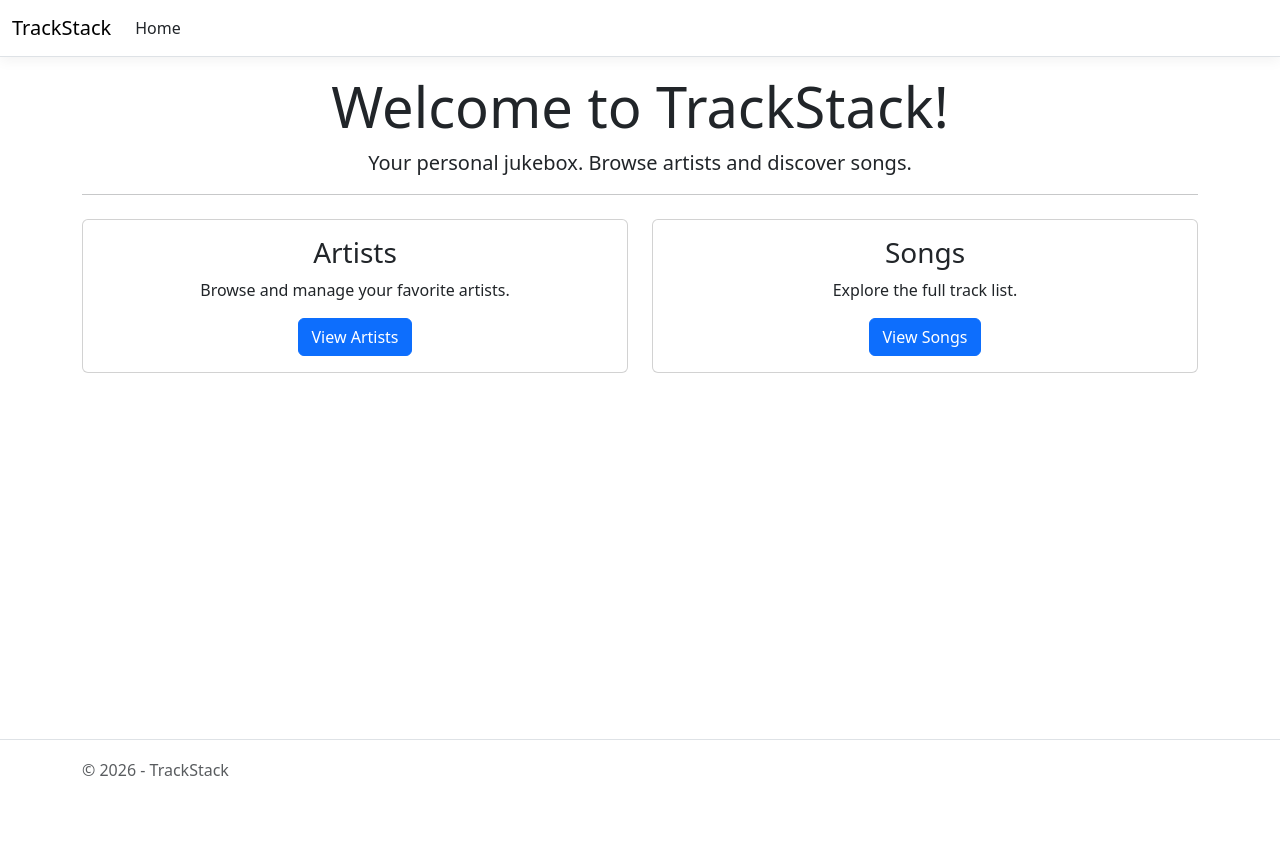
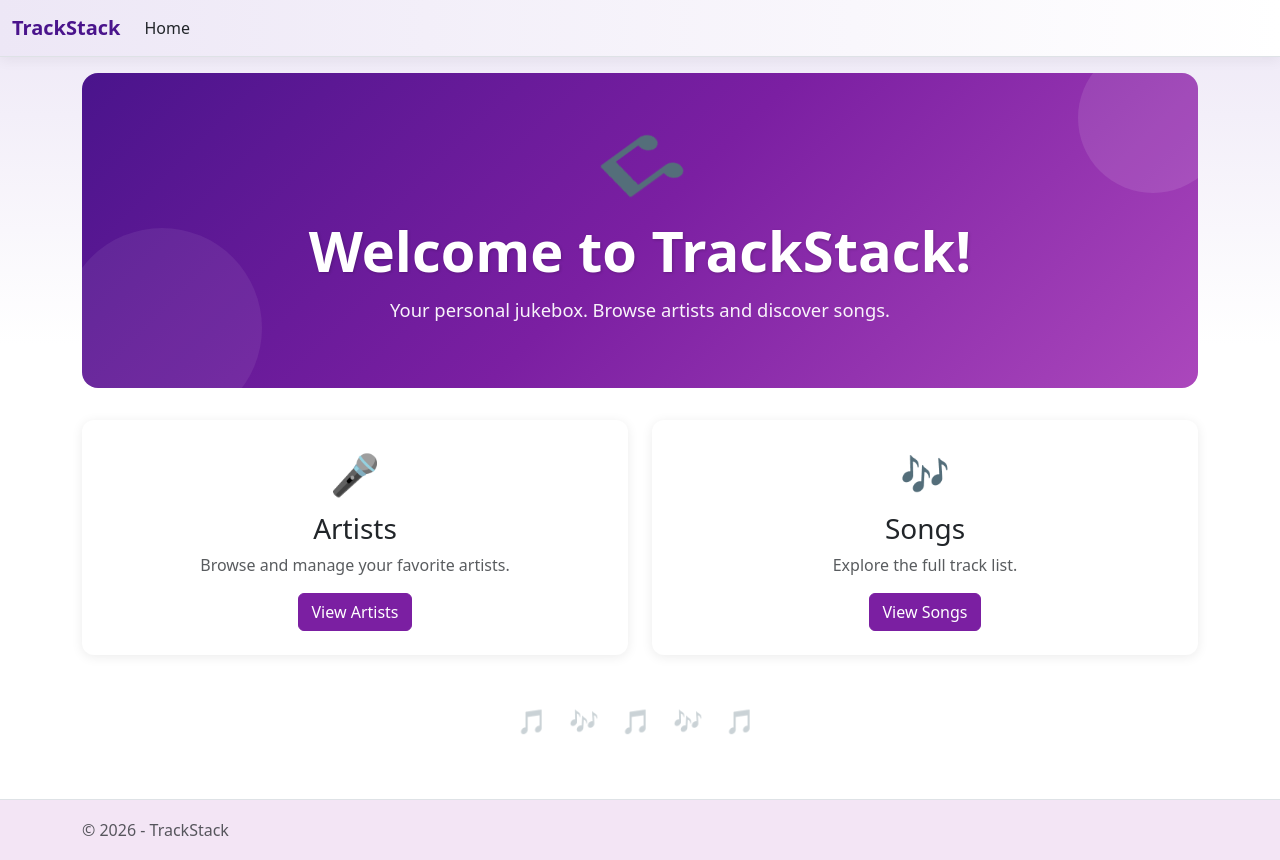
Before and after one commit to johncross116/Lumivate.AspDotNetPractice, an ASP.NET Core app: page / in a window 1280 px wide. Before the commit the page ends 776 px from the top, so only its background shows below. Run offline with ASP.NET Core 8, Linux system fonts and the light colour scheme; style sheets or scripts are compiled from the project's sources.

Commit message:
Add fun music-themed styles and graphics to TrackStack demo
Co-Authored-By: johncross116@gmail.com <johncross116@gmail.com>

```diff
--- a/Lumivate.TrackStack/Lumivate.TrackStack/Views/Home/Index.cshtml
+++ b/Lumivate.TrackStack/Lumivate.TrackStack/Views/Home/Index.cshtml
@@ -2,28 +2,33 @@
     ViewData["Title"] = "Home Page";
 }
 
-<div class="text-center">
-    <h1 class="display-4">Welcome to TrackStack!</h1>
+<div class="music-hero text-center">
+    <div class="vinyl-spin" aria-hidden="true">&#x1F3B5;</div>
+    <h1 class="display-4" style="color: white;">Welcome to TrackStack!</h1>
     <p class="lead">Your personal jukebox. Browse artists and discover songs.</p>
-    <hr />
-    <div class="row mt-4">
-        <div class="col-md-6">
-            <div class="card">
-                <div class="card-body text-center">
-                    <h3>Artists</h3>
-                    <p>Browse and manage your favorite artists.</p>
-                    <a asp-controller="Artists" asp-action="Index" class="btn btn-primary">View Artists</a>
-                </div>
+</div>
+
+<div class="row mt-4">
+    <div class="col-md-6 mb-3">
+        <div class="card h-100">
+            <div class="card-body text-center p-4">
+                <div style="font-size: 2.5rem;">&#x1F3A4;</div>
+                <h3 class="mt-2">Artists</h3>
+                <p class="text-muted">Browse and manage your favorite artists.</p>
+                <a asp-controller="Artists" asp-action="Index" class="btn btn-primary">View Artists</a>
             </div>
         </div>
-        <div class="col-md-6">
-            <div class="card">
-                <div class="card-body text-center">
-                    <h3>Songs</h3>
-                    <p>Explore the full track list.</p>
-                    <a asp-controller="Songs" asp-action="Index" class="btn btn-primary">View Songs</a>
-                </div>
+    </div>
+    <div class="col-md-6 mb-3">
+        <div class="card h-100">
+            <div class="card-body text-center p-4">
+                <div style="font-size: 2.5rem;">&#x1F3B6;</div>
+                <h3 class="mt-2">Songs</h3>
+                <p class="text-muted">Explore the full track list.</p>
+                <a asp-controller="Songs" asp-action="Index" class="btn btn-primary">View Songs</a>
             </div>
         </div>
     </div>
 </div>
+
+<div class="music-wave" aria-hidden="true">&#x1F3B5; &#x1F3B6; &#x1F3B5; &#x1F3B6; &#x1F3B5;</div>
--- a/Lumivate.TrackStack/Lumivate.TrackStack/Views/Shared/_Layout.cshtml
+++ b/Lumivate.TrackStack/Lumivate.TrackStack/Views/Shared/_Layout.cshtml
@@ -11,9 +11,9 @@
 </head>
 <body>
     <header>
-        <nav class="navbar navbar-expand-sm navbar-toggleable-sm navbar-light bg-white border-bottom box-shadow mb-3">
+        <nav class="navbar navbar-expand-sm navbar-toggleable-sm navbar-light border-bottom box-shadow mb-3" style="background: linear-gradient(90deg, #ede7f6, #ffffff);">
             <div class="container-fluid">
-                <a class="navbar-brand" asp-area="" asp-controller="Home" asp-action="Index">TrackStack</a>
+                <a class="navbar-brand" asp-area="" asp-controller="Home" asp-action="Index" style="font-weight: 700; color: #4a148c;">TrackStack</a>
                 <button class="navbar-toggler" type="button" data-bs-toggle="collapse" data-bs-target=".navbar-collapse" aria-controls="navbarSupportedContent"
                         aria-expanded="false" aria-label="Toggle navigation">
                     <span class="navbar-toggler-icon"></span>
--- a/Lumivate.TrackStack/Lumivate.TrackStack/Views/Shared/_Layout.cshtml.css
+++ b/Lumivate.TrackStack/Lumivate.TrackStack/Views/Shared/_Layout.cshtml.css
@@ -5,22 +5,33 @@ a.navbar-brand {
   white-space: normal;
   text-align: center;
   word-break: break-all;
+  font-size: 1.3rem;
+  letter-spacing: 0.02em;
 }
 
 a {
-  color: #0077cc;
+  color: #7b1fa2;
+}
+
+a:hover {
+  color: #4a148c;
 }
 
 .btn-primary {
   color: #fff;
-  background-color: #1b6ec2;
-  border-color: #1861ac;
+  background-color: #7b1fa2;
+  border-color: #7b1fa2;
+}
+
+.btn-primary:hover {
+  background-color: #4a148c;
+  border-color: #4a148c;
 }
 
 .nav-pills .nav-link.active, .nav-pills .show > .nav-link {
   color: #fff;
-  background-color: #1b6ec2;
-  border-color: #1861ac;
+  background-color: #7b1fa2;
+  border-color: #7b1fa2;
 }
 
 .border-top {
--- a/Lumivate.TrackStack/Lumivate.TrackStack/wwwroot/css/site.css
+++ b/Lumivate.TrackStack/Lumivate.TrackStack/wwwroot/css/site.css
@@ -19,6 +19,8 @@ html {
 
 body {
   margin-bottom: 60px;
+  background: linear-gradient(180deg, #ede7f6 0%, #ffffff 40%);
+  min-height: 100vh;
 }
 
 .form-floating > .form-control-plaintext::placeholder, .form-floating > .form-control::placeholder {
@@ -29,3 +31,148 @@ body {
 .form-floating > .form-control-plaintext:focus::placeholder, .form-floating > .form-control:focus::placeholder {
   text-align: start;
 }
+
+/* ===== TrackStack Fun Styles ===== */
+
+/* Music-themed hero section */
+.music-hero {
+  background: linear-gradient(135deg, #4a148c 0%, #7b1fa2 50%, #ab47bc 100%);
+  color: white;
+  border-radius: 1rem;
+  padding: 3rem 2rem;
+  margin-bottom: 2rem;
+  position: relative;
+  overflow: hidden;
+}
+
+.music-hero::before {
+  content: '';
+  position: absolute;
+  top: -30px;
+  right: -30px;
+  width: 150px;
+  height: 150px;
+  background: rgba(255,255,255,0.1);
+  border-radius: 50%;
+}
+
+.music-hero::after {
+  content: '';
+  position: absolute;
+  bottom: -40px;
+  left: -20px;
+  width: 200px;
+  height: 200px;
+  background: rgba(255,255,255,0.07);
+  border-radius: 50%;
+}
+
+.music-hero h1 {
+  font-weight: 700;
+  text-shadow: 1px 1px 3px rgba(0,0,0,0.2);
+}
+
+.music-hero p {
+  font-size: 1.15rem;
+  opacity: 0.95;
+}
+
+/* Bouncing music note animation */
+.music-bounce {
+  display: inline-block;
+  font-size: 3rem;
+  animation: musicBounce 2s ease-in-out infinite;
+}
+
+@keyframes musicBounce {
+  0%, 100% { transform: translateY(0) rotate(0deg); }
+  30% { transform: translateY(-15px) rotate(-5deg); }
+  60% { transform: translateY(-8px) rotate(5deg); }
+}
+
+/* Pulsing vinyl animation */
+.vinyl-spin {
+  display: inline-block;
+  font-size: 4rem;
+  animation: vinylSpin 4s linear infinite;
+}
+
+@keyframes vinylSpin {
+  0% { transform: rotate(0deg); }
+  100% { transform: rotate(360deg); }
+}
+
+/* Music note wave decoration */
+.music-wave {
+  text-align: center;
+  font-size: 1.5rem;
+  letter-spacing: 0.5rem;
+  opacity: 0.3;
+  margin-top: 2rem;
+  user-select: none;
+}
+
+/* Table styling for music theme */
+.table thead {
+  background-color: #4a148c;
+  color: white;
+}
+
+.table thead th {
+  border-bottom: none;
+  padding: 0.75rem 1rem;
+}
+
+.table-striped tbody tr:nth-of-type(odd) {
+  background-color: #f3e5f5;
+}
+
+.table-hover tbody tr:hover {
+  background-color: #e1bee7;
+}
+
+/* Card enhancements */
+.card {
+  border: none;
+  box-shadow: 0 2px 12px rgba(0,0,0,0.08);
+  border-radius: 0.75rem;
+  transition: transform 0.2s ease, box-shadow 0.2s ease;
+}
+
+.card:hover {
+  transform: translateY(-3px);
+  box-shadow: 0 6px 20px rgba(0,0,0,0.12);
+}
+
+/* Button enhancements */
+.btn-primary {
+  background-color: #7b1fa2;
+  border-color: #7b1fa2;
+}
+
+.btn-primary:hover {
+  background-color: #4a148c;
+  border-color: #4a148c;
+}
+
+/* Page heading styles */
+h1 {
+  color: #4a148c;
+  font-weight: 700;
+  margin-bottom: 0.75rem;
+}
+
+/* Subtle pulse for CTA buttons */
+.btn-cta {
+  animation: subtlePulse 2s ease-in-out infinite;
+}
+
+@keyframes subtlePulse {
+  0%, 100% { box-shadow: 0 0 0 0 rgba(123,31,162,0.4); }
+  50% { box-shadow: 0 0 0 8px rgba(123,31,162,0); }
+}
+
+/* Footer styling */
+.footer {
+  background-color: #f3e5f5;
+}
```
